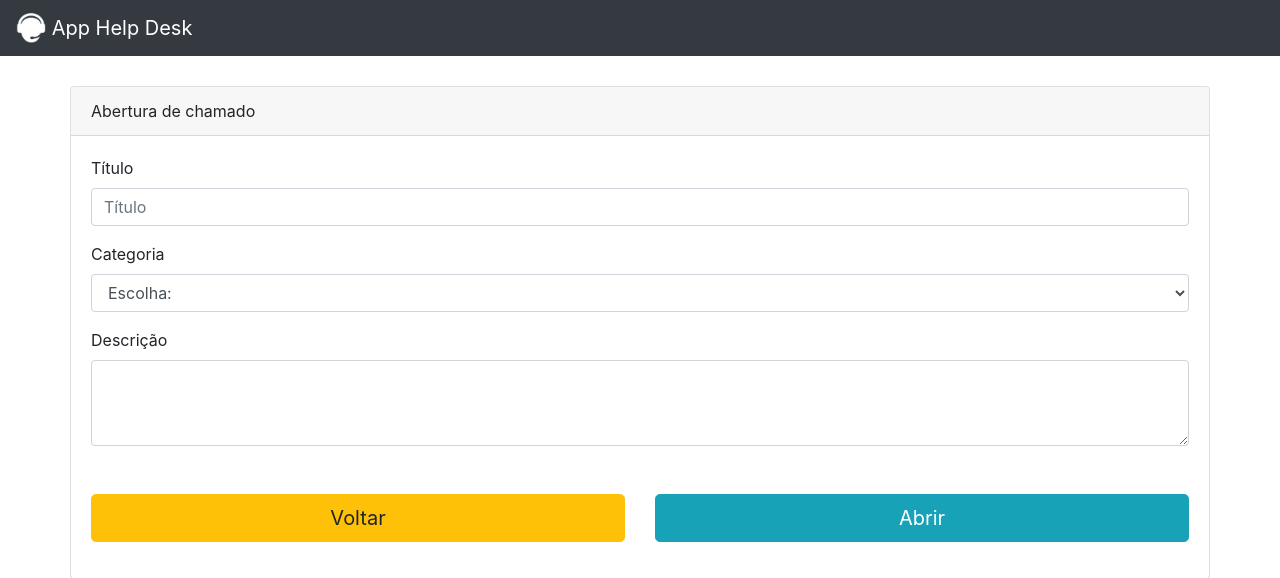
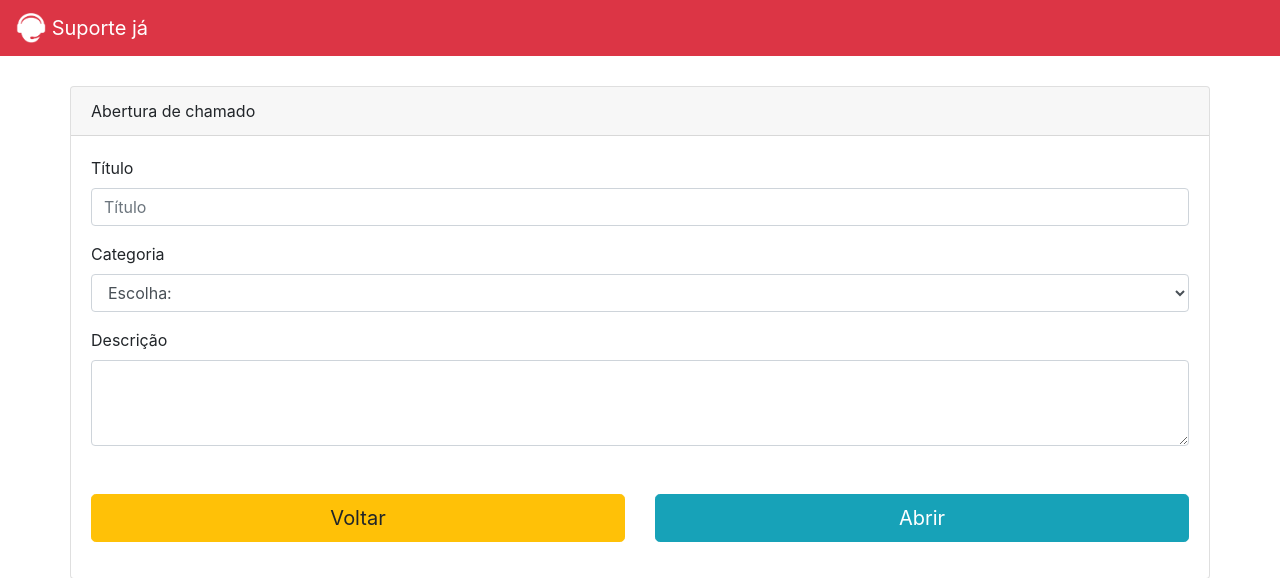
Before and after one commit to Liuizn/DesenvolvimentoWEB_Curso, a PHP site: page /abrir_chamado.php in a window 1280 px wide. Shown: the top 578 px of the page. Run offline with PHP 8.4, Linux system fonts and the light colour scheme; the visitor is signed in with stand-in values (Sample User, id 1).

Commit message:
Change Logo and navbar

```diff
--- a/Projetos/app_suporteja/app_suporteja/abrir_chamado.php
+++ b/Projetos/app_suporteja/app_suporteja/abrir_chamado.php
@@ -21,10 +21,10 @@
 
 <body>
 
-  <nav class="navbar navbar-dark bg-dark">
-    <a class="navbar-brand" href="home.php">
+<nav class="navbar navbar-dark bg-danger">
+    <a class="navbar-brand" href="#">
       <img src="logo.png" width="30" height="30" class="d-inline-block align-top" alt="">
-      App Help Desk
+      Suporte já
     </a>
   </nav>
 
--- a/Projetos/app_suporteja/app_suporteja/consultar_chamado.php
+++ b/Projetos/app_suporteja/app_suporteja/consultar_chamado.php
@@ -47,10 +47,10 @@
 
 <body>
 
-  <nav class="navbar navbar-dark bg-dark">
-    <a class="navbar-brand" href="home.php">
+<nav class="navbar navbar-dark bg-danger">
+    <a class="navbar-brand" href="#">
       <img src="logo.png" width="30" height="30" class="d-inline-block align-top" alt="">
-      App Help Desk
+      Suporte já
     </a>
   </nav>
 
--- a/Projetos/app_suporteja/app_suporteja/home.php
+++ b/Projetos/app_suporteja/app_suporteja/home.php
@@ -22,10 +22,10 @@
 
 <body>
 
-  <nav class="navbar navbar-dark bg-dark">
+  <nav class="navbar navbar-dark bg-danger">
     <a class="navbar-brand" href="#">
       <img src="logo.png" width="30" height="30" class="d-inline-block align-top" alt="">
-      App Help Desk
+      Suporte já
     </a>
     <ul class="navbar-nav">
       <li class="nav-item">
```
